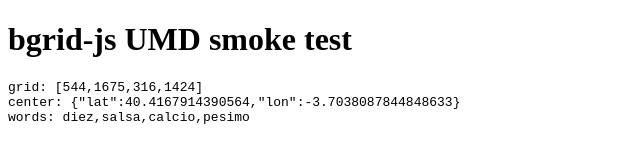
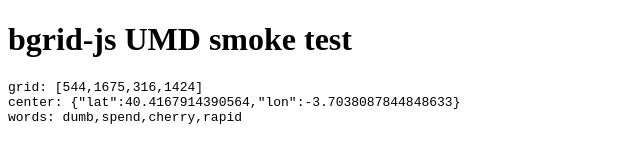
Before and after one commit to bgrid-maps/bgrid-js, a plain HTML site: page example.html in a window 1280 px wide. Shown: the full height of the page, 0-640 px from the left. Drawn offline with Linux system fonts and the light colour scheme.

Commit message:
Fix language loading in example.html from Spanish to English

```diff
--- a/example.html
+++ b/example.html
@@ -15,7 +15,7 @@
         const grid = BGrid.coordsToBGrid(40.4168, -3.7038, 4);
         const cell = BGrid.bgridToCell(grid);
         // example.html lives inside ./bgrid-js, so override basePath
-        const es = await BGrid.loadLanguage('es', { basePath: './bip39-wordlist' });
+        const es = await BGrid.loadLanguage('en', { basePath: './bip39-wordlist' });
         out.textContent = [
           'grid: ' + JSON.stringify(grid),
           'center: ' + JSON.stringify({ lat: cell.lat, lon: cell.lon }),
```
